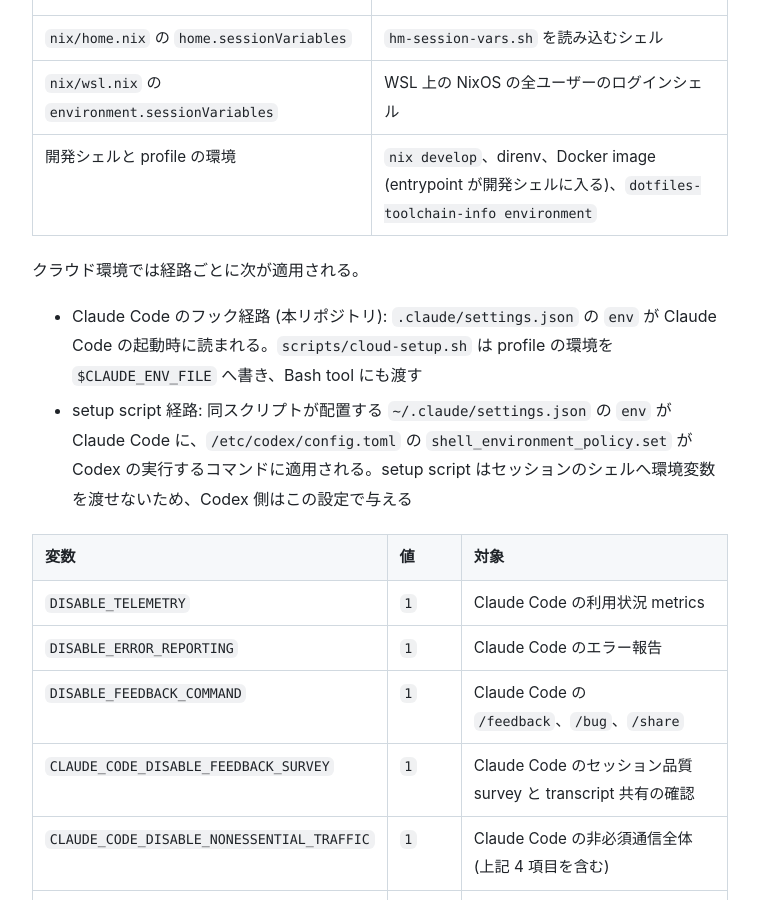
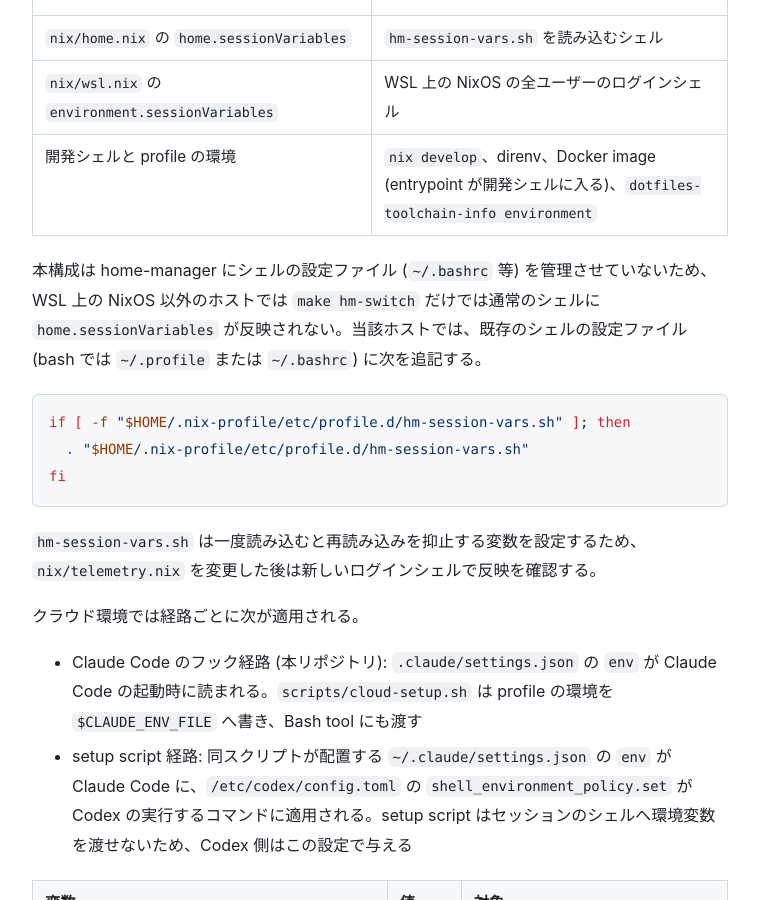
Before and after one commit to sabas0ba/dotfiles, a Jekyll site: the page built from docs/usage.md, in a window 1280 px wide and 900 px high, scrolled down 4320 px. Shown: the whole window, without its empty margins (260-1019 px from the left). Built offline with Jekyll 4.4.1, drawn with Linux system fonts in a browser that asks for light colours; our own code applies the rules of GitHub Pages for plain Markdown files.

Commit message:
docs: home-manager の sessionVariables を既存のシェルから読み込む手順を記載する
Codex review の指摘への対応。本構成は home-manager にシェルの設定ファイルを
管理させていないため、WSL 上の NixOS 以外では hm-session-vars.sh を読み込む
手順が無く、telemetry の無効化が通常のシェルに反映されなかった。

Co-Authored-By: Claude Opus 5.5 <noreply@anthropic.com>
Claude-Session: https://claude.ai/code/session_0147Q62Ggtu9uCdFi1ryN2aV

````diff
--- a/docs/usage.md
+++ b/docs/usage.md
@@ -112,6 +112,16 @@ Claude Code、GitHub CLI、GitHub Copilot CLI、Codex CLI の telemetry およ
 | `nix/wsl.nix` の `environment.sessionVariables` | WSL 上の NixOS の全ユーザーのログインシェル |
 | 開発シェルと profile の環境 | `nix develop`、direnv、Docker image (entrypoint が開発シェルに入る)、`dotfiles-toolchain-info environment` |
 
+本構成は home-manager にシェルの設定ファイル (`~/.bashrc` 等) を管理させていないため、WSL 上の NixOS 以外のホストでは `make hm-switch` だけでは通常のシェルに `home.sessionVariables` が反映されない。当該ホストでは、既存のシェルの設定ファイル (bash では `~/.profile` または `~/.bashrc`) に次を追記する。
+
+```bash
+if [ -f "$HOME/.nix-profile/etc/profile.d/hm-session-vars.sh" ]; then
+  . "$HOME/.nix-profile/etc/profile.d/hm-session-vars.sh"
+fi
+```
+
+`hm-session-vars.sh` は一度読み込むと再読み込みを抑止する変数を設定するため、`nix/telemetry.nix` を変更した後は新しいログインシェルで反映を確認する。
+
 クラウド環境では経路ごとに次が適用される。
 
 - Claude Code のフック経路 (本リポジトリ): `.claude/settings.json` の `env` が Claude Code の起動時に読まれる。`scripts/cloud-setup.sh` は profile の環境を `$CLAUDE_ENV_FILE` へ書き、Bash tool にも渡す
````
Also changed, not shown: 1 other file.
